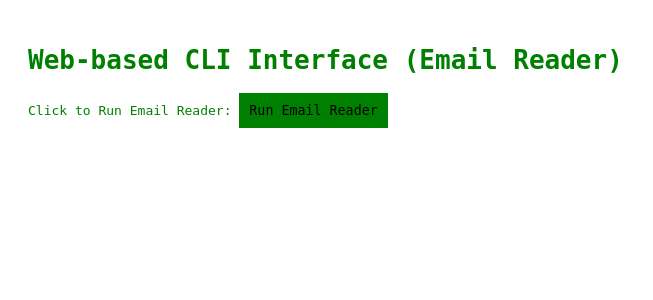
After one commit to onurcangnc/email_reader, a Flask app: page /cli in a window 1280 px wide. The commit adds this page. Shown: the top 300 px of the page, without its empty margins (0-653 px from the left). Run offline with Flask 3, Linux system fonts and the light colour scheme; some libraries are stand-ins or nearby versions.

Commit message:
added cli support on page.

```diff
--- a/app.py
+++ b/app.py
@@ -1,5 +1,6 @@
 from flask import Flask, render_template, request, redirect, url_for, session, flash, jsonify, send_file
 from flask_socketio import SocketIO, emit
+from flask_cors import CORS
 import imaplib
 import email
 from email.header import decode_header
@@ -8,34 +9,42 @@ from datetime import datetime, timedelta
 import tempfile
 import os
 import time
+import subprocess
+import shlex
+
 
 app = Flask(__name__)
+CORS(app)
 app.secret_key = 'your-secret-key'
 socketio = SocketIO(app, async_mode='eventlet')
 
 IMAP_SERVER = "mail.bilkent.edu.tr"
 IMAP_PORT = 993
 
-# Global variable to store the report file path
+# Global variable to store the report file path and running CLI process
 report_file_path = None
+running_process = None  # Store the running process globally
 
 @app.route('/')
 def home():
     return render_template('login.html')
 
-@app.route('/login', methods=['POST'])
+@app.route('/login', methods=['GET', 'POST'])
 def login():
-    email = request.form['email']
-    password = request.form['password']
+    if request.method == 'POST':
+        email = request.form['email']
+        password = request.form['password']
 
-    # Authenticate with IMAP
-    if authenticate_user(email, password):
-        session['email'] = email
-        session['password'] = password
-        return redirect(url_for('dashboard'))
+        # Authenticate the user
+        if authenticate_user(email, password):
+            session['email'] = email
+            session['password'] = password
+            return redirect(url_for('dashboard'))
+        else:
+            flash("Login failed. Please check your credentials.", "error")
+            return redirect(url_for('home'))
     else:
-        flash("Login failed. Please check your credentials.", "error")
-        return redirect(url_for('home'))
+        return render_template('login.html')
 
 def authenticate_user(username, password):
     try:
@@ -152,9 +161,34 @@ def fetch_emails(username, password, emit_updates=False):
 
     return email_data  # Return email data for real-time streaming
 
+@app.route('/cli')
+def cli_interface():
+    # Directly serve the CLI interface without session or credential checks
+    return render_template('cli.html')
 
-import tempfile
-import os
+# WebSocket event for handling CLI commands for email_reader.py
+@socketio.on('start_cli')
+def start_cli():
+    try:
+        process = subprocess.Popen(
+            ['python', 'email_reader.py'],
+            stdout=subprocess.PIPE, stderr=subprocess.PIPE, text=True
+        )
+        # Read process output line by line and emit via WebSocket
+        for line in iter(process.stdout.readline, ''):
+            socketio.emit('cli_output', {'output': line.strip()})
+        process.stdout.close()
+        process.wait()
+    except Exception as e:
+        socketio.emit('cli_output', {'output': str(e)})
+
+# WebSocket event for sending input to the subprocess
+@socketio.on('cli_input')
+def cli_input(data):
+    user_input = data.get('input') + '\n'  # Append newline to simulate terminal input
+    if running_process:
+        running_process.stdin.write(user_input)
+        running_process.stdin.flush()
 
 def generate_html_file(email_data):
     """Generate a report file for emails with enhanced design."""
@@ -248,7 +282,6 @@ def generate_html_file(email_data):
 
     return file_path, temp_dir  # Return the path to the generated report
 
-
 def safe_decode(value):
     if isinstance(value, bytes):
         try:
--- /dev/null
+++ b/static/cli.css
@@ -0,0 +1,35 @@
+body {
+    background-color: rgb(255, 255, 255);
+    color: green;
+    font-family: monospace;
+    padding: 20px;
+}
+#output {
+    border: 1px solid green;
+    padding: 10px;
+    width: 100%;
+    height: 400px;
+    overflow-y: scroll;
+    white-space: pre-wrap;
+    background-color: black;
+    color: green;
+}
+input[type="text"] {
+    width: 90%;
+    padding: 10px;
+    border: 1px solid green;
+    background-color: black;
+    color: green;
+    font-family: monospace;
+}
+button {
+    padding: 10px;
+    background-color: green;
+    color: black;
+    border: none;
+    font-family: monospace;
+    z-index: 100;
+    position: relative;
+    display: inline-block;
+
+}
--- /dev/null
+++ b/templates/cli.html
@@ -0,0 +1,37 @@
+<!DOCTYPE html>
+<html lang="en">
+<head>
+    <meta charset="UTF-8">
+    <meta name="viewport" content="width=device-width, initial-scale=1.0">
+    <title>Web-based CLI Interface (Email Reader)</title>
+    <link rel="stylesheet" href="../static/cli.css">
+    <script src="https://cdnjs.cloudflare.com/ajax/libs/socket.io/4.0.0/socket.io.js"></script>
+</head>
+<body>
+    <div class="cli-container">
+        <h1>Web-based CLI Interface (Email Reader)</h1>
+        <div>
+            Click to Run Email Reader: <button id="run-email-reader-btn">Run Email Reader</button>
+        </div>
+        <div id="cli-output" class="cli-output"></div>
+    </div>
+</body>
+
+<script type="text/javascript">
+    // Connect to the WebSocket server
+    var socket = io.connect('http://' + document.domain + ':' + location.port);
+
+    // When the 'Run Email Reader' button is clicked
+    document.getElementById('run-email-reader-btn').onclick = function() {
+        socket.emit('start_cli');  // Request to start the CLI process on the server
+    };
+
+    // Listen for output from the server
+    socket.on('cli_output', function(data) {
+        var output = data.output;  // The output from the server
+        var cliOutputDiv = document.getElementById('cli-output');
+        cliOutputDiv.innerHTML += '<pre>' + output + '</pre>';  // Display it in the CLI area
+    });
+</script>
+
+</html>
--- a/templates/login.html
+++ b/templates/login.html
@@ -14,7 +14,7 @@
 
             <h2>Bilkent Mail Filtering System</h2>
 
-            <!-- Display error messages -->
+            <!-- Display error messages for web login -->
             {% with messages = get_flashed_messages(with_categories=true) %}
               {% if messages %}
                 {% for category, message in messages %}
@@ -32,6 +32,9 @@
                 </div>
                 <button type="submit" class="login-btn">LOGIN</button>
             </form>
+
+            <button onclick="window.location.href='{{ url_for('cli_interface') }}'" class="login-btn">Login through CLI</button>
+
         </div>
     </div>
 </body>
```
Also changed, not shown: requirements.txt (+15 -0 lines), static/style.css (+23 -0 lines).
